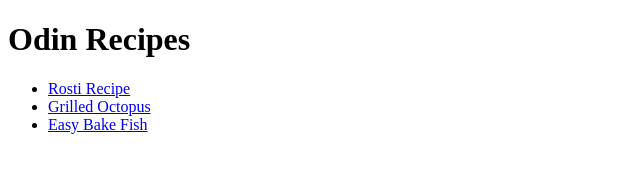
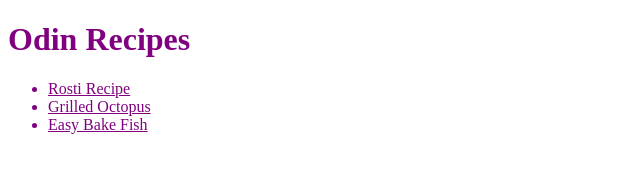
Before and after one commit to mmmmmrw/odin-recipes, a plain HTML site: page index.html in a window 1280 px wide. Shown: the whole page, without its empty margins (0-640 px from the left). Drawn offline with Linux system fonts and the light colour scheme.

Commit message:
Added Css Universal Selector

```diff
--- a/index.html
+++ b/index.html
@@ -4,6 +4,12 @@
 <head>
     <title>Odin Recips </title>
     <meta charset="utf-8">
+    <style>
+        /* Universal Selector */
+        *{
+            color:purple;
+        }
+    </style>
 </head>
 
 <body>
```
